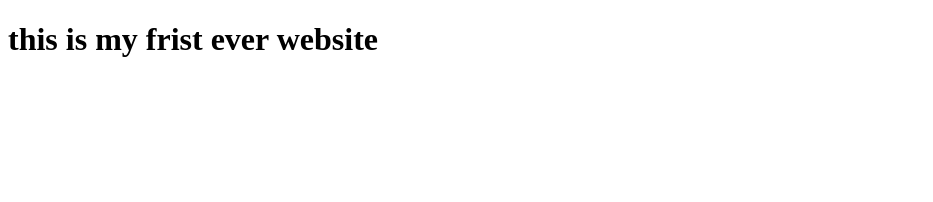
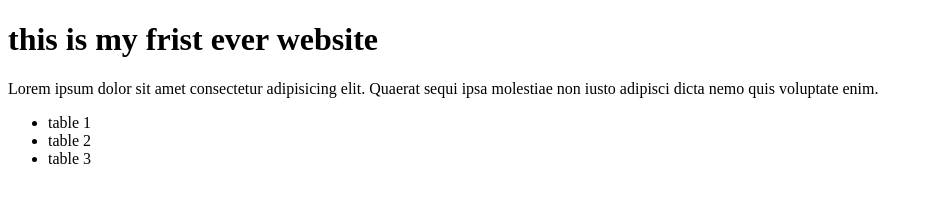
Before and after one commit to Mominulgithub123/My-Frist-Website, a plain HTML site: page index.html in a window 1280 px wide. Shown: the whole page, without its empty margins (0-933 px from the left). Drawn offline with Linux system fonts and the light colour scheme.

Commit message:
paragraph

```diff
--- a/index.html
+++ b/index.html
@@ -8,5 +8,15 @@
 </head>
 <body>
    <h1>this is my frist ever website</h1>
+   <p>
+    Lorem ipsum dolor sit amet consectetur adipisicing elit. Quaerat sequi ipsa molestiae non iusto adipisci dicta nemo quis voluptate enim.
+   </p>
+   <div>
+    <ul>
+      <li>table 1</li>
+      <li>table 2</li>
+      <li>table 3</li>
+    </ul>
+   </div>
 </body>
 </html>
```
